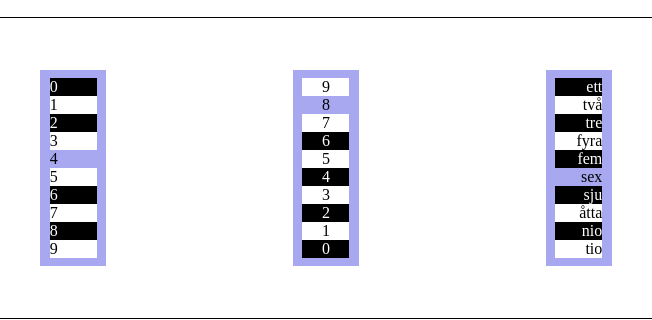
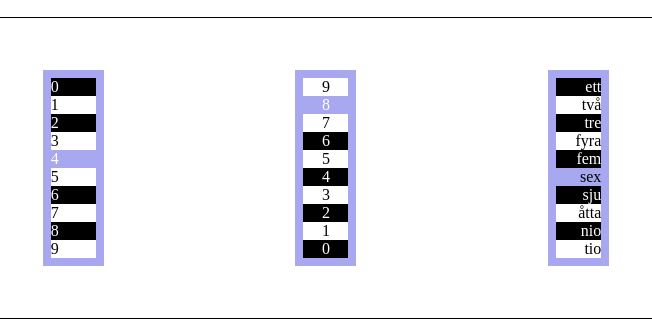
Before and after one commit to Kimiya777/fe24-js1-mp1-Kimiya-MasteriFarahani, a plain HTML site: page index.html in a window 1280 px wide. Shown: the part 202-522 px from the top of the page, 314-966 px from the left. Drawn offline with Linux system fonts and the light colour scheme.

Commit message:
added changes2

```diff
--- a/css/style.css
+++ b/css/style.css
@@ -19,31 +19,29 @@
     background-color: #A8A8F0;
     display: flex;
     max-width:100px;
-    width:50px;
+    width:45px;
     flex-direction: column;
-    margin-top: -5px;
-    margin-bottom: -5px;
-    padding:8px;
+    border: 8px solid #A8A8F0;
     align-items: center;
 }
 .div1{
     display: flex;
     align-items:flex-start;
-    width:94%;
+    width:100%;
     flex-direction: column;
     margin: auto;
 }
 .div2{
     display: flex;
     align-items:center;
-    width:94%;
+    width:100%;
     flex-direction: column;
     margin: auto;
 }
 .div3{
     display: flex;
     align-items:flex-end;
-    width:94%;
+    width:100%;
     flex-direction: column;
     margin: auto;
 }
--- a/js/script.js
+++ b/js/script.js
@@ -48,6 +48,10 @@ for (i = 0; i < 10; i++) {
         div.style.backgroundColor = 'white';
         p1.style.color = 'black';
     }
+    else
+    {
+        p1.style.color = 'white';
+    }
 }
 }
 
@@ -74,6 +78,10 @@ for (i = 9; i>-1; i--) {
         div.style.backgroundColor = 'white';
         p1.style.color = 'black';
     }
+    else
+    {
+        p1.style.color = 'white';
+    }
 }
 }
 
```
